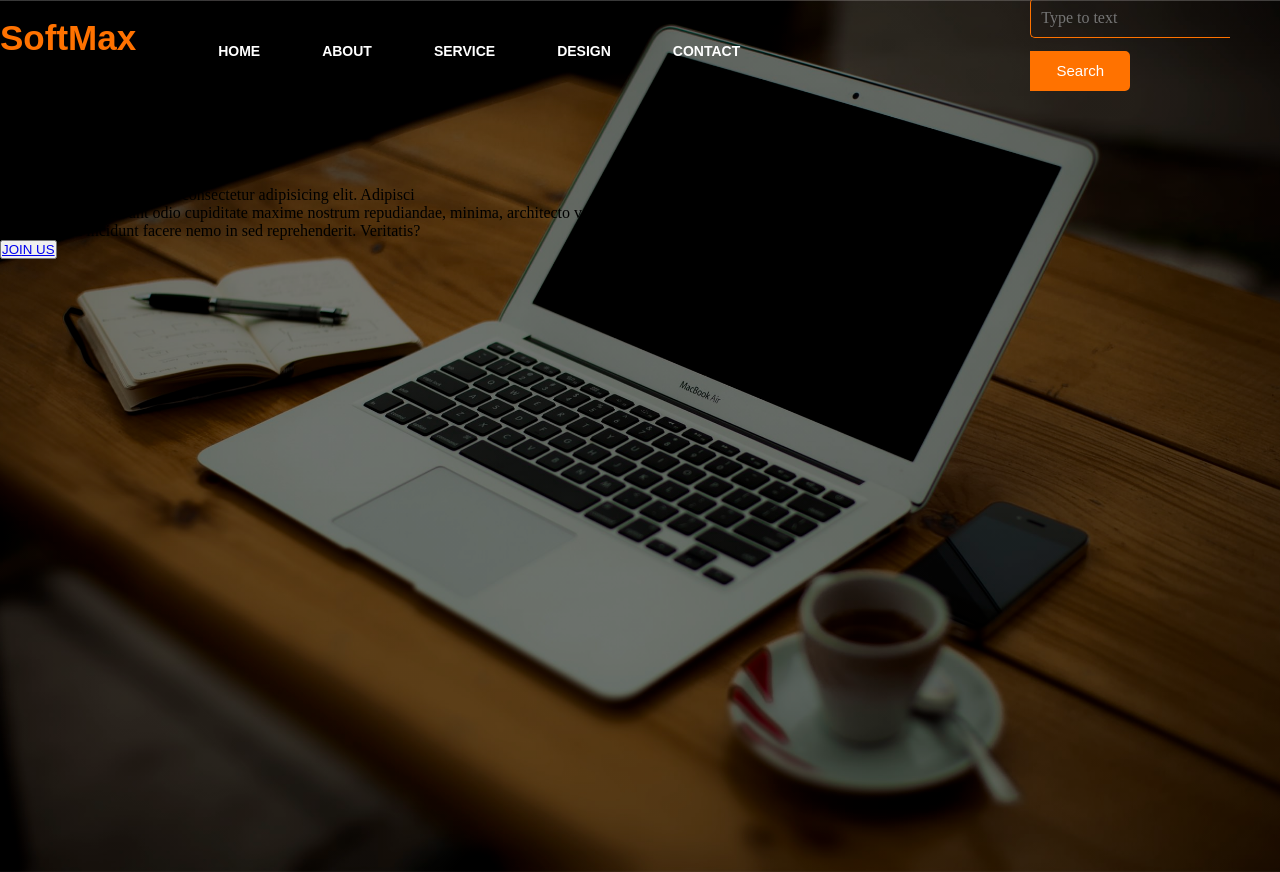
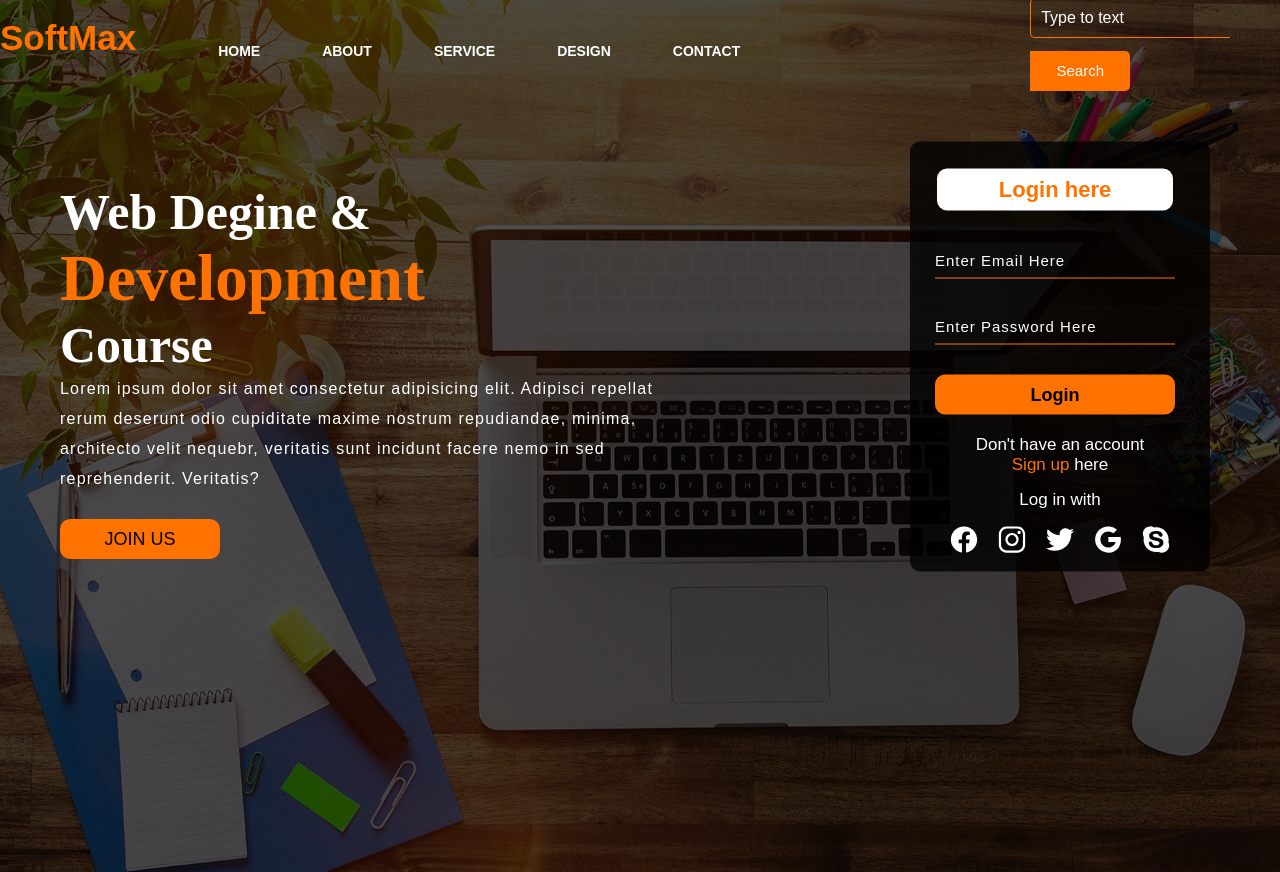
Before and after one commit to Utsojet/my-first-github-repo, a plain HTML site: page index.html in a window 1280 px wide. Drawn offline with nearby package versions, Linux system fonts and the light colour scheme.

Commit message:
final update

```diff
--- a/index.html
+++ b/index.html
@@ -30,11 +30,29 @@
         </div>
         <div class="content">
             <h1>Web Degine & <br> <span>Development</span><br>Course</h1>
-            <p class="par">Lorem ipsum dolor sit amet consectetur adipisicing elit. Adipisci <br> repellat rerum deserunt odio cupiditate maxime nostrum repudiandae, minima, architecto velit nequebr, <br> veritatis sunt incidunt facere nemo in sed reprehenderit. Veritatis?</p>
+            <p class="par">Lorem ipsum dolor sit amet consectetur adipisicing elit. Adipisci  repellat<br> rerum deserunt odio cupiditate maxime nostrum repudiandae, minima,<br>  architecto velit nequebr, veritatis sunt incidunt facere nemo in sed <br> reprehenderit. Veritatis?</p>
 
             <button class="cn"><a href="#">JOIN US</a></button>
+            <div class="from">
+                <h2>Login here</h2>
+                <input type="email" name="email" placeholder="Enter Email Here">
+                <input type="password" name="password" placeholder="Enter Password Here">
+                <button class="bttn"><a href="#">Login</a></button>
+                <p class="link">Don't have an account <br>
+                <a href="#">Sign up </a>here</p>
+                <p class="liw">Log in with</p>
+                <div class="icon">
+                    <a href="#"><ion-icon name="logo-facebook"></ion-icon></a>
+                    <a href="#"><ion-icon name="logo-instagram"></ion-icon></a>
+                    <a href="#"><ion-icon name="logo-twitter"></ion-icon></a>
+                    <a href="#"><ion-icon name="logo-google"></ion-icon></a>
+                    <a href="#"><ion-icon name="logo-skype"></ion-icon></a>
+                </div>
+
+            </div>
 
         </div>
     </div>
+    <script src="https://unpkg.com/ionicons@5.4.0/dist/ionicons.js"></script>
 </body>
 </html>
--- a/style.css
+++ b/style.css
@@ -6,7 +6,7 @@
 .main {
     width: 100%;
     height: 109vh;
-    background: linear-gradient(to top, rgba(0, 0, 0, 0.5) 50%, rgba(0, 0, 0, 0.5) 50%), url('1.jpg');
+    background: linear-gradient(to top, rgba(0, 0, 0, 0.5) 50%, rgba(0, 0, 0, 0.5) 50%), url('4.jpg');
     background-position: center;
     background-size: cover;
 }
@@ -94,3 +94,142 @@ ul li a:hover {
 .srch:focus{
     outline: none;
 }
+.content{
+    width: 1200px;
+    height: auto;
+    margin: auto;
+    color: #fff;
+    position: relative;
+}
+.content .par{
+    padding-left: 20px;
+    padding-bottom: 25px;
+    font-family: Arial, Helvetica, sans-serif;
+    letter-spacing: 1.2px;
+    line-height: 30px;
+}
+.content h1{
+    font-family: 'Times New Roman', Times, serif;
+    font-size: 50px;
+    padding-left: 20px;
+    margin-top: 9%;
+}
+.content .cn{
+    width: 160px;
+    height: 40px;
+    background: #ff7200;
+    border: none;
+    margin-bottom: 10px;
+    margin-left: 20px;
+    font-size: 18px;
+    border-radius: 10px;
+    cursor: pointer;
+    transition: .4s ease;
+}
+.content .cn a{
+    text-decoration: none;
+    color: #000;
+    transition: 0.3s ease;
+}
+.cn:hover a{
+    color: #fff;
+}
+.content span{
+    color: #ff7200;
+    font-size: 65px;
+}
+.from{
+    width: 250px;
+    height: 380px;
+    background: linear-gradient(to top, rgba(0,0,0,0.8)50%,rgba(0,0,0,0.8)50%);
+    position: absolute;
+    top:-20px;
+    left: 870px;
+    transform: translate(0%,-5%);
+    border-radius: 10px;
+    padding: 25px;
+}
+.from h2{
+    width: 220px;
+    font-family: sans-serif;
+    text-align: center;
+    color: #ff7200;
+    font-size: 22px;
+    background-color: #fff;
+    border-radius: 10px;
+    margin: 2px;
+    padding: 8px;
+}
+.from input{
+    width: 240px;
+    height: 35px;
+    background-color: transparent;
+    border-bottom: 1px solid #ff7200;
+    border-top: none;
+    border-left: none;
+    border-right: none;
+    color: #fff;
+    font-size: 15px;
+    letter-spacing: 1px;
+    margin-top: 30px;
+    font-family: sans-serif;
+}
+.from input:focus{
+    outline: none;
+}
+::placeholder{
+    color: #fff;
+    font-family: Arial, Helvetica, sans-serif;
+}
+.bttn{
+    width: 240px;
+    height: 40px;
+    background-color: #ff7200;
+    border: none;
+    margin-top: 30px;
+    font-size: 18px;
+    border-radius: 10px;
+    cursor: pointer;
+    color: #fff;
+    transition: 0.4s ease;
+}
+.bttn:hover{
+    background: #fff;
+    color: #ff7200;
+}
+.bttn a{
+    text-decoration: none;
+    color: #000;
+    font-weight: bold;
+}
+.from .link{
+    font-family: Arial, Helvetica, sans-serif;
+    font-size: 17px;
+    padding-top: 20px;
+    text-align: center;
+}
+.from .link a{
+    text-decoration: none;
+    color: #ff7200;
+}
+.liw{
+    font-family: Arial, Helvetica, sans-serif;
+    font-size: 17px;
+    padding-top: 15px;
+    padding-bottom: 10px;
+    text-align: center;
+}
+.icon a{
+    text-decoration: none;
+    color: #fff;
+}
+.icon ion-icon{
+    color: #fff;
+    font-size: 30px;
+    padding-left: 14px;
+    padding-top: 5px;
+    transition: 0.3s ease;
+}
+.icon ion-icon:hover{
+    color: #ff7200;
+}
```
Also changed, not shown: 4.jpg (added).
